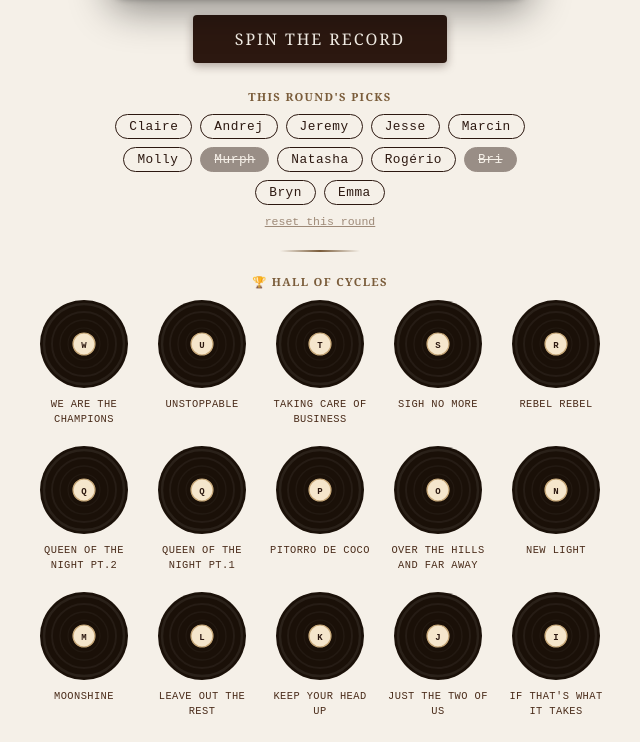
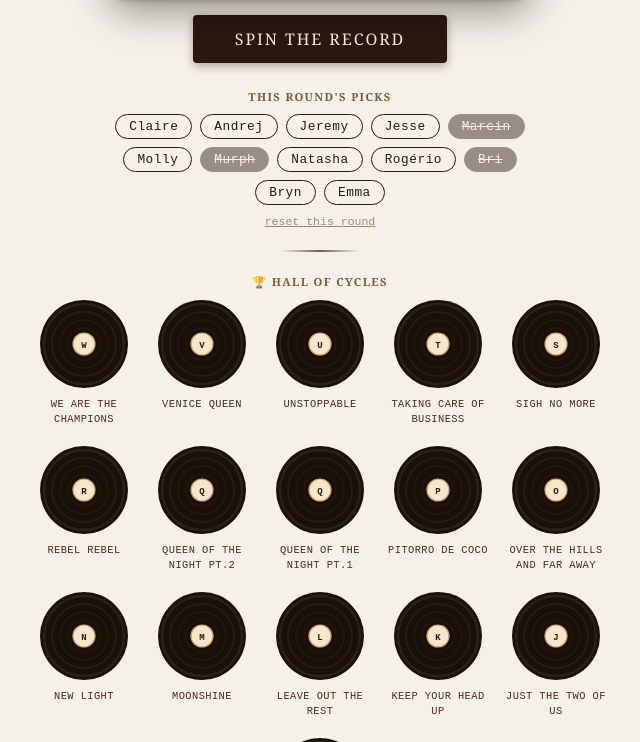
Before and after one commit to claire-at-welltheory/cycle-name-picker, a plain HTML site: page index.html in a window 1280 px wide. Shown: the part 572-1314 px from the top of the page, without its empty margins (320-960 px from the left). Drawn offline with Linux system fonts and the light colour scheme.

Commit message:
Add Marcin's V pick (Venice Queen) to Hall; hold Marcin off the wheel

```diff
--- a/index.html
+++ b/index.html
@@ -429,8 +429,9 @@
 const MEMBERS = ['Claire','Andrej','Jeremy','Jesse','Marcin','Molly','Murph','Natasha','Rogério','Bri','Bryn','Emma'];
 // Members already assigned a letter this round — held off the wheel and shown as
 // already-picked for everyone, regardless of their browser's saved state.
-// (Bri = W "We Are the Champions"; Murph = X, song TBD.) Clear this list to re-enable.
-const EXCLUDED = ['Bri','Murph'];
+// (Marcin = V "Venice Queen"; Bri = W "We Are the Champions"; Murph = X, song TBD.)
+// Clear this list to re-enable.
+const EXCLUDED = ['Marcin','Bri','Murph'];
 const NEXT_LETTER = 'Y';
 const STORAGE_KEY = 'welltheory_cycle_picker_v2';
 
@@ -440,6 +441,7 @@ const NEEDLE_OFFSET_DEG = 18;
 
 const HALL = [
   { name: 'WE ARE THE CHAMPIONS', letter: 'W' },
+  { name: 'VENICE QUEEN', letter: 'V' },
   { name: 'UNSTOPPABLE', letter: 'U' },
   { name: 'TAKING CARE OF BUSINESS', letter: 'T' },
   { name: 'SIGH NO MORE', letter: 'S' },
```
